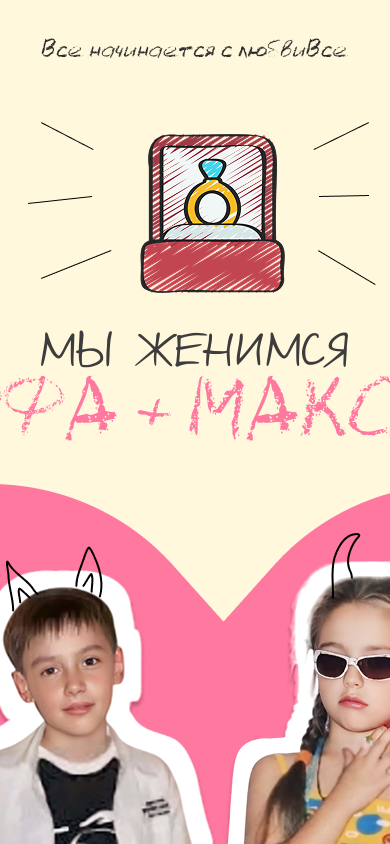
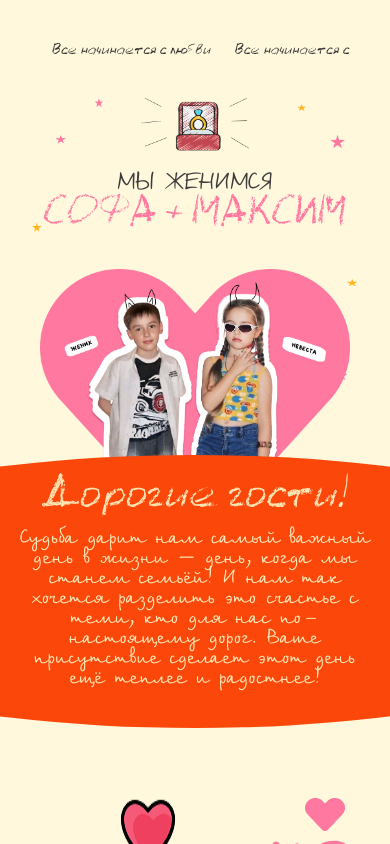
Before and after one commit to MaximZaharovO/MyWedding, a React (Create React App) app: page / in a window 390 px wide. Shown: the top 844 px of the page. Built offline with nearby package versions, Linux system fonts and the light colour scheme.

Commit message:
first block adaptive

```diff
--- a/src/App.css
+++ b/src/App.css
@@ -69,6 +69,10 @@ body {
   overflow: hidden;
 }
 
+.App-header__top > span {
+  margin: 0 12px;
+}
+
 .App-header__body_wrap{
   padding: 0 32px;
 }
@@ -81,6 +85,10 @@ body {
 .ring-pic{
   width: 33%;
   margin: 48px auto 32px;
+}
+
+.ring-pic > img {
+  width: 100%;
 }
 
 .we-marying__title{
@@ -102,11 +110,11 @@ color: #3C3C3C;
 
 .we-pic img{
   margin-bottom: -25%;
+  width: 95%;
 }
 
 .guests-text__wrapper{
-  background: center / cover no-repeat url("imgs/hello/hello_text_back.svg");
-  padding: 20px 5% 70px;
+  padding: 40px 48px 70px;
 
   color: #FFE4B3;
   margin-left: -64px;
@@ -115,14 +123,25 @@ color: #3C3C3C;
   z-index: 1;
 }
 
+.guests-text__wrapper > img {
+  position: absolute;
+  top: 0;
+  left: 0;
+  z-index: -1;
+  width: 100%;
+}
+
 .guests-text__title{
   font-family: LCChalk;
   font-size: 64px;
+  margin-bottom: 12px;
 }
 
 .guests-text__text{
   font-family: BirchCTT;
-  font-size: 36px;
+  font-size: 32px;
+
+  padding: 5px;
 }
 
 .timing__section {
@@ -713,3 +732,73 @@ section:last-child {
   margin: 0 auto;
 }
 @keyframes l1 {to{clip-path: inset(0 -34% 0 0)}}
+
+@media (max-width: 1000px) {
+  .guests-text__title {
+    font-size: 48px;
+  }
+
+  .guests-text__text {
+    font-size: 24px;
+  }
+}
+
+@media (max-width: 800px)  {
+  .we-marying__title {
+    font-size: 36px;
+  }
+
+  .we-marying__subtitle {
+    font-size: 48px;
+  }
+
+  .guests-text__wrapper {
+    padding-left: 42px;
+    padding-right: 42px;
+  }
+
+  .guests-text__wrapper > img {
+    width: calc(100% + 200px);
+    left: -100px;
+  }
+}
+
+@media (max-width: 600px)  {
+  .App-header__top {
+    font-size: 12px;
+  }
+
+  .ring-pic {
+    margin-top: 24px;
+    margin-bottom: 16px;
+  }
+
+  .we-marying__title {
+    font-size: 24px;
+  }
+
+  .we-marying__subtitle {
+    font-size: 32px;
+  }
+
+  .guests-text__wrapper {
+    padding-top: 20px;
+    padding-bottom: 35px;
+  }
+
+  .guests-text__wrapper > img {
+    display: none;
+  }
+
+  .guests-text__wrapper{
+    background: center / cover no-repeat url("imgs/hello/hello_text_back.svg");
+  }
+
+  .guests-text__title {
+    font-size: 36px;
+  }
+
+  .guests-text__text {
+    font-size: 20px;
+  }
+}
--- a/src/components/sections/Hello.jsx
+++ b/src/components/sections/Hello.jsx
@@ -1,14 +1,15 @@
 import weImg from "../../imgs/hello/we.png"
 import ringImg from "../../imgs/hello/ring.png"
+import textBack from "../../imgs/hello/hello_text_back.svg"
 
 const Hello = () => {
     return (
         <div className="App-header">
             <div className='App-header__top'>
-            <span className='mx-2'>Все начинается с любви</span>
-            <span className='mx-2'>Все начинается с любви</span>
-            <span className='mx-2'>Все начинается с любви</span>
-            <span className='mx-2'>Все начинается с любви</span>
+            <span>Все начинается с любви</span>
+            <span>Все начинается с любви</span>
+            <span>Все начинается с любви</span>
+            <span>Все начинается с любви</span>
             </div>
             <div className='App-header__body_wrap'>
             <div className='App-header__body'>
@@ -20,6 +21,7 @@ const Hello = () => {
                 <div className='we-pic'>
                     <img alt="" src={weImg}/>
                 <div className='guests-text__wrapper'>
+                    <img src={textBack}/>
                     <div className='guests-text__title'>Дорогие гости!</div>
                     <div className='guests-text__text'>
                     Судьба дарит нам самый важный день в жизни — день, когда мы станем семьёй!
```
Also changed, not shown: src/imgs/hello/we.png, 1 other file (tests, documents, lock files or other folders).
